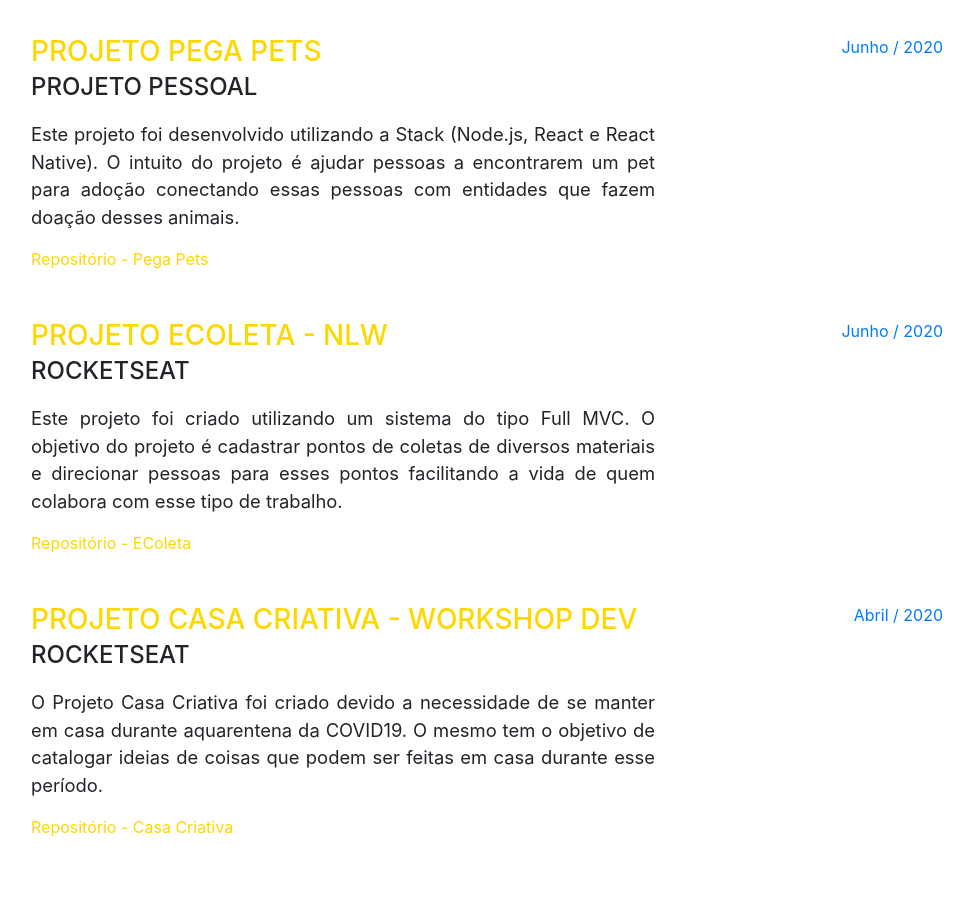
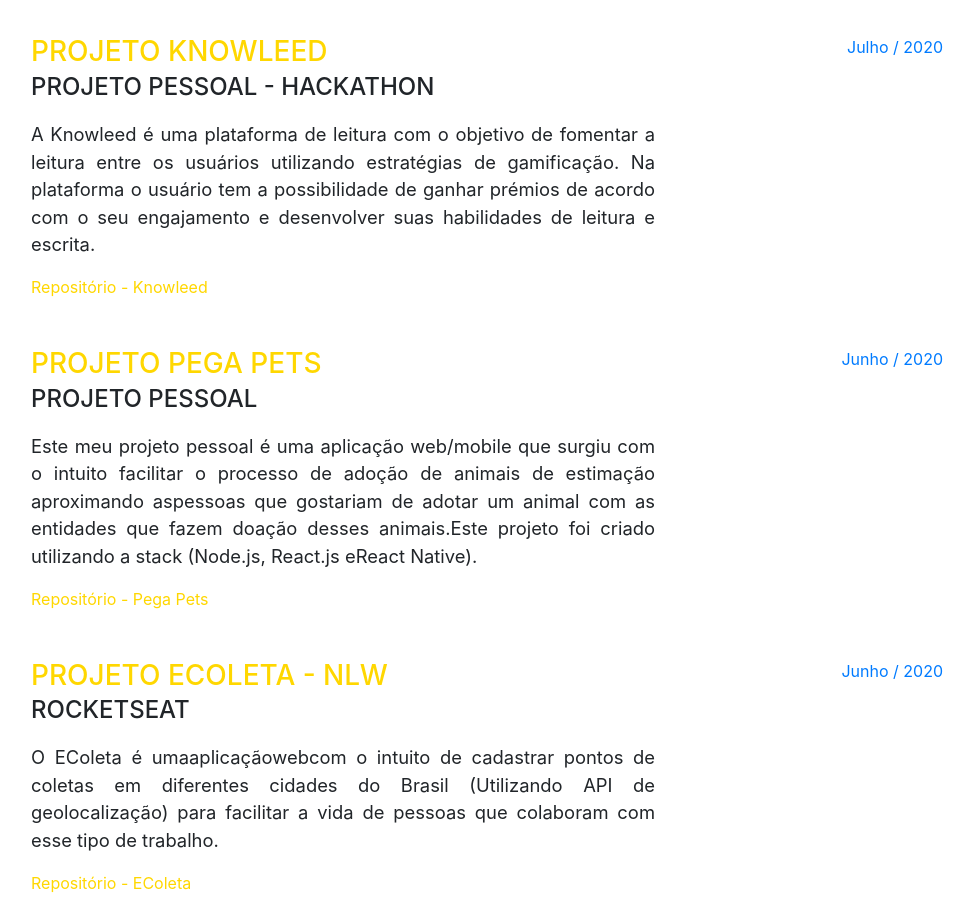
Before and after one commit to bernardojachegou/bernardojachegou.github.io, a website with bundled scripts: page index.html in a window 1280 px wide. Shown: the part 900-1798 px from the top of the page, without its empty margins (289-1263 px from the left). Built offline with nearby package versions, Linux system fonts and the light colour scheme; a web font is replaced by a local one.

Commit message:
Atualização do currículo

```diff
--- a/index.html
+++ b/index.html
@@ -69,7 +69,7 @@
         </div>
         <p class="lead mb-5" align="justify">Graduando em Análise e Desenvolvimento de Sistemas pelo Centro
           Universitário Internacional UNINTER. Foco no desenvolvimento de sistemas Full MVC e SPA’s utilizando: React.js
-          e Node.js. Conhecimentos em: JavaScript, C, Java e PHP.
+          e Node.js. Conhecimentos em: HTML, CSS, JS e Java.
         </p>
         <div class="social-icons">
           <a href="https://www.linkedin.com/in/bernardojachegou/" target="_blank">
@@ -97,13 +97,32 @@
         <!-- Projetos -->
         <div class="resume-item d-flex flex-column flex-md-row justify-content-between mb-5">
           <div class="resume-content">
+            <h3 class="mb-0">Projeto Knowleed</h3>
+            <div class="subheading mb-3">PROJETO PESSOAL - HACKATHON</div>
+            <p align="justify">A Knowleed é uma plataforma de leitura com o objetivo de fomentar a leitura
+              entre os usuários utilizando estratégias de gamificação. Na plataforma o usuário tem a possibilidade de
+              ganhar prémios de acordo com o seu engajamento e desenvolver suas habilidades de leitura e escrita.
+            </p>
+            <a style="color: #FFD700" target="blank"
+              href="https://github.com/bernardojachegou/projeto_knowleed">Repositório - Knowleed</a>
+          </div>
+          <div class="resume-date text-md-right">
+            <span class="text-primary">Julho / 2020</span>
+          </div>
+        </div>
+
+        <!-- Projetos -->
+        <div class="resume-item d-flex flex-column flex-md-row justify-content-between mb-5">
+          <div class="resume-content">
             <h3 class="mb-0">Projeto Pega Pets</h3>
             <div class="subheading mb-3">PROJETO PESSOAL</div>
-            <p align="justify">Este projeto foi desenvolvido utilizando a Stack (Node.js, React e React Native). O
-              intuito do projeto é ajudar pessoas a encontrarem um pet para adoção conectando essas pessoas com
-              entidades que fazem doação desses animais.
+            <p align="justify">Este meu projeto pessoal é uma aplicação web/mobile que surgiu com o intuito facilitar o
+              processo de adoção de animais de estimação aproximando aspessoas que gostariam de adotar um animal com as
+              entidades que fazem doação desses animais.Este projeto foi criado utilizando a stack (Node.js, React.js
+              eReact Native).
             </p>
-            <a style="color: #FFD700" target="blank" href="https://github.com/bernardojachegou/pegapets_omnistack_projetopessoal">Repositório - Pega Pets</a>
+            <a style="color: #FFD700" target="blank"
+              href="https://github.com/bernardojachegou/pegapets_omnistack_projetopessoal">Repositório - Pega Pets</a>
           </div>
           <div class="resume-date text-md-right">
             <span class="text-primary">Junho / 2020</span>
@@ -115,31 +134,16 @@
           <div class="resume-content">
             <h3 class="mb-0">Projeto EColeta - NLW</h3>
             <div class="subheading mb-3">ROCKETSEAT</div>
-            <p align="justify">Este projeto foi criado utilizando um sistema do tipo Full MVC. O objetivo do projeto é
-              cadastrar pontos de coletas de diversos
-              materiais e direcionar pessoas para esses pontos facilitando a vida de quem colabora com esse tipo de
-              trabalho.
+            <p align="justify">O EColeta é umaaplicaçãowebcom o intuito de cadastrar pontos de coletas em diferentes
+              cidades do Brasil (Utilizando API de geolocalização) para facilitar a vida de pessoas que colaboram com
+              esse
+              tipo de trabalho.
             </p>
-            <a style="color: #FFD700" target="blank" href="https://github.com/bernardojachegou/ecoleta_javascript_rocketseat">Repositório - EColeta</a>
+            <a style="color: #FFD700" target="blank"
+              href="https://github.com/bernardojachegou/ecoleta_javascript_rocketseat">Repositório - EColeta</a>
           </div>
           <div class="resume-date text-md-right">
             <span class="text-primary">Junho / 2020</span>
-          </div>
-        </div>
-
-        <!-- Projetos -->
-        <div class="resume-item d-flex flex-column flex-md-row justify-content-between mb-5">
-          <div class="resume-content">
-            <h3 class="mb-0">Projeto Casa Criativa - Workshop DEV</h3>
-            <div class="subheading mb-3">ROCKETSEAT</div>
-            <p align="justify">O Projeto Casa Criativa foi criado devido a necessidade de se manter em casa durante
-              aquarentena da COVID19. O mesmo tem o objetivo
-              de catalogar ideias de coisas que podem ser feitas em casa durante esse período.
-            </p>
-            <a style="color: #FFD700" target="blank" href="https://github.com/bernardojachegou/casascriativa_javascript_rocketseat">Repositório - Casa Criativa</a>
-          </div>
-          <div class="resume-date text-md-right">
-            <span class="text-primary">Abril / 2020</span>
           </div>
         </div>
 
@@ -206,10 +210,8 @@
             <i class="fas fa-database"></i>
           </li>
           <li class="list-inline-item">
-            <i class="fab fa-git"></i>
-          <li class="list-inline-item">
-            <i class="fab fa-php"></i>
-          </li>
+            <i class="fab fa-git">
+            </i>
           <li class="list-inline-item">
             <i class="fab fa-java"></i>
           </li>
@@ -229,7 +231,7 @@
             Conhecimento projeto ágeis com SCRUM</li>
           <li>
             <i class="fa-li fa fa-check"></i>
-            Programação Responsiva & Orientada a Objetos</li>
+            Programação Responsiva</li>
         </ul>
       </div>
     </section>
```
